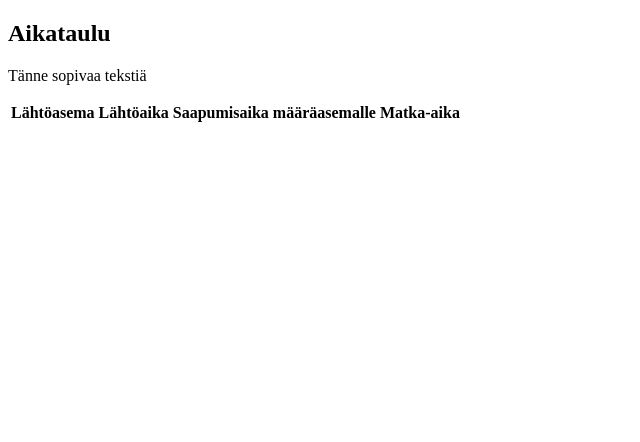
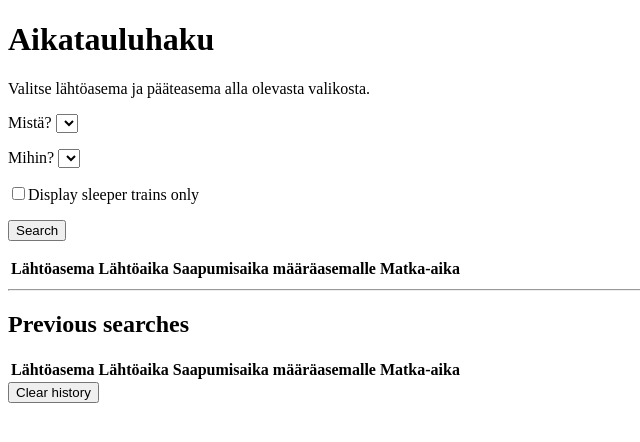
Before and after one commit to pauzit/RyhmaTyo, a plain HTML site: page index.html in a window 1280 px wide. Shown: the whole page, without its empty margins (0-640 px from the left). Drawn offline with nearby package versions, Linux system fonts and the light colour scheme; no server answers.

Commit message:
Forms and dropdowns added to index.html

```diff
--- a/index.html
+++ b/index.html
@@ -5,8 +5,19 @@
     <title>Juna-aikataulu</title>
 </head>
 <body>
-<h2>Aikataulu</h2>
-<p>Tänne sopivaa tekstiä</p>
+<h1>Aikatauluhaku</h1>
+<p>Valitse lähtöasema ja pääteasema alla olevasta valikosta.</p>
+
+<div>
+    <p>Mistä? <select id="departure">
+    </select></p>
+    <p>Mihin? <select id="arrival">
+    </select></p>
+    <p><input type="checkbox" value="sleeper">Display sleeper trains only<br></p>
+
+    <p><button id="search">Search</button></p>
+
+</div>
 
 <table>
     <thead>
@@ -20,10 +31,33 @@
     </thead>
     <tbody id="table"></tbody>
 </table>
+
+<hr>
+
+<div id = "history">
+    <h2>Previous searches</h2>
+
+    <table>
+        <thead>
+        <tr>
+
+            <th>Lähtöasema</th>
+            <th>Lähtöaika</th>
+            <th>Saapumisaika määräasemalle</th>
+            <th>Matka-aika</th>
+        </tr>
+        </thead>
+        <tbody id="historytable"></tbody>
+    </table>
+
+    <button id = "clearAll">Clear history</button>
+
+</div>
 <script src="https://code.jquery.com/jquery-1.12.4.js"
         integrity="sha256-Qw82+bXyGq6MydymqBxNPYTaUXXq7c8v3CwiYwLLNXU="
         crossorigin="anonymous"></script>
 
 <script src="code.js"> </script>
+
 </body>
 </html>
```
